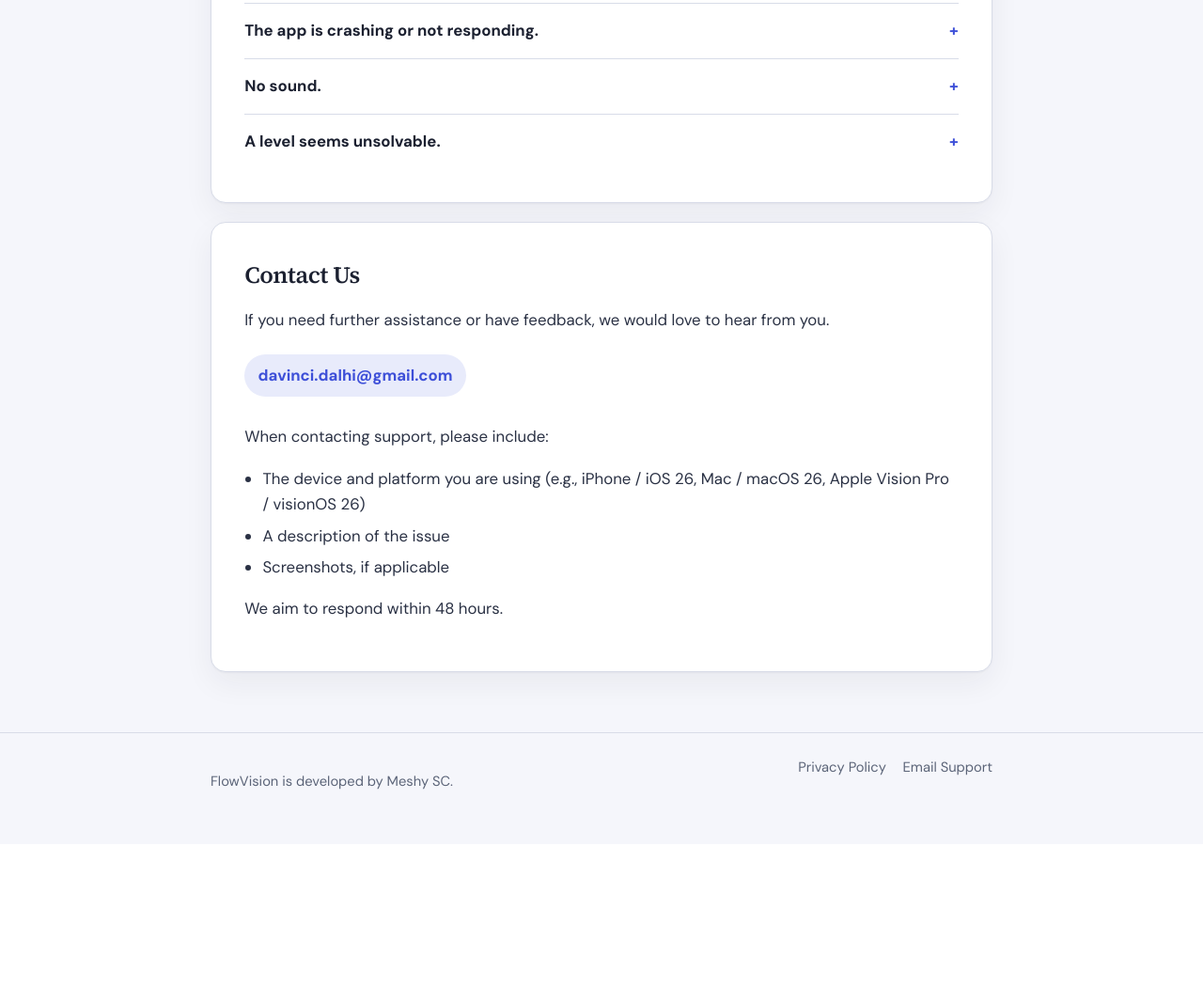
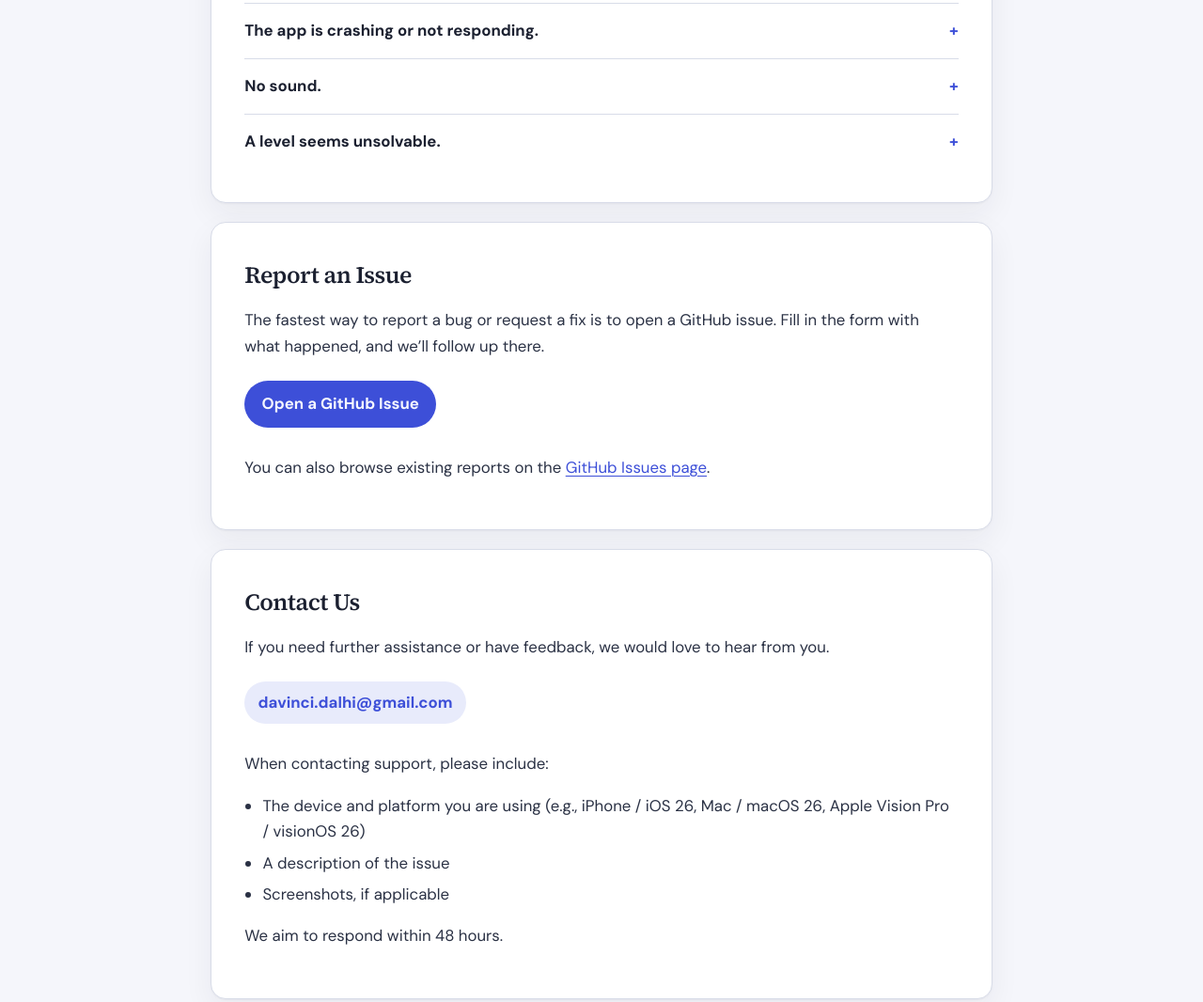
Before and after one commit to Meshy-SC/FlowVision, a plain HTML site: page docs/support/index.html in a window 1280 px wide. Shown: the part 1539-2605 px from the top of the page at 94% size. Before the commit the page ends 2437 px from the top, so only its background shows below. Drawn offline with Linux system fonts and the light colour scheme.

Commit message:
Remove remaining Apple TV wording and add a GitHub Issues report link.
Co-authored-by: Cursor <cursoragent@cursor.com>

```diff
--- a/docs/styles.css
+++ b/docs/styles.css
@@ -217,6 +217,22 @@ a:hover {
   background: #d9def8;
 }
 
+.button {
+  display: inline-block;
+  margin: 0.35rem 0 0.75rem;
+  padding: 0.7rem 1.15rem;
+  border-radius: 999px;
+  background: var(--accent);
+  color: #f6f7ff;
+  font-weight: 700;
+  text-decoration: none;
+}
+
+.button:hover {
+  background: #2a38b0;
+  color: #f6f7ff;
+}
+
 .faq details {
   border-top: 1px solid var(--line);
   padding: 0.95rem 0;
--- a/docs/support/index.html
+++ b/docs/support/index.html
@@ -129,6 +129,13 @@
         </details>
       </section>
 
+      <section class="panel" id="issues">
+        <h2>Report an Issue</h2>
+        <p>The fastest way to report a bug or request a fix is to open a GitHub issue. Fill in the form with what happened, and we’ll follow up there.</p>
+        <a class="button" href="https://github.com/Meshy-SC/FlowVision/issues/new">Open a GitHub Issue</a>
+        <p>You can also browse existing reports on the <a href="https://github.com/Meshy-SC/FlowVision/issues">GitHub Issues page</a>.</p>
+      </section>
+
       <section class="panel" id="contact">
         <h2>Contact Us</h2>
         <p>If you need further assistance or have feedback, we would love to hear from you.</p>
@@ -149,6 +156,7 @@
       <p>FlowVision is developed by Meshy SC.</p>
       <div class="footer-links">
         <a href="../privacy/">Privacy Policy</a>
+        <a href="https://github.com/Meshy-SC/FlowVision/issues/new">GitHub Issues</a>
         <a href="mailto:davinci.dalhi@gmail.com">Email Support</a>
       </div>
     </div>
```
Also changed, not shown: docs/privacy/index.html (+1 -1 lines), 1 other file.
